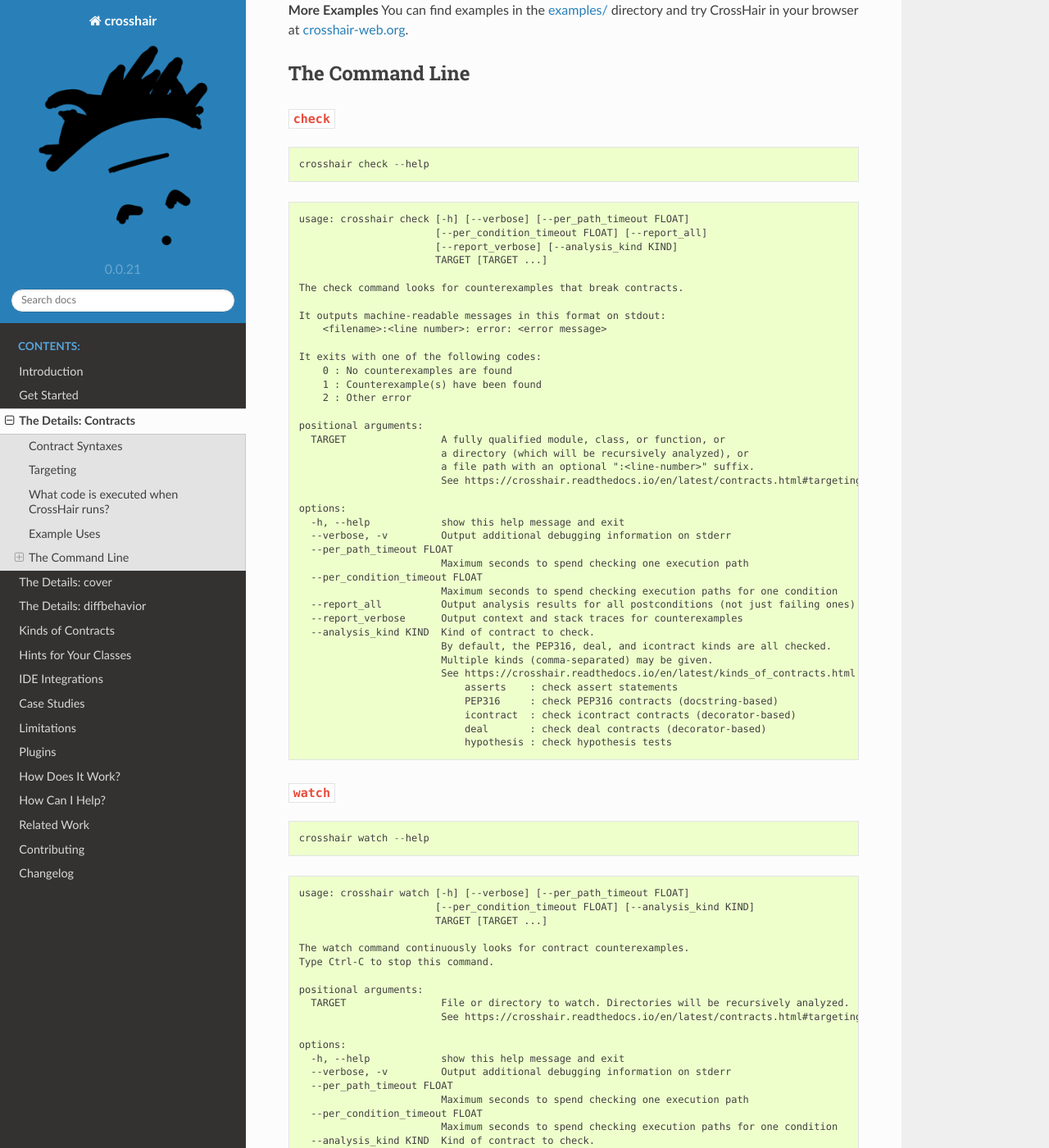
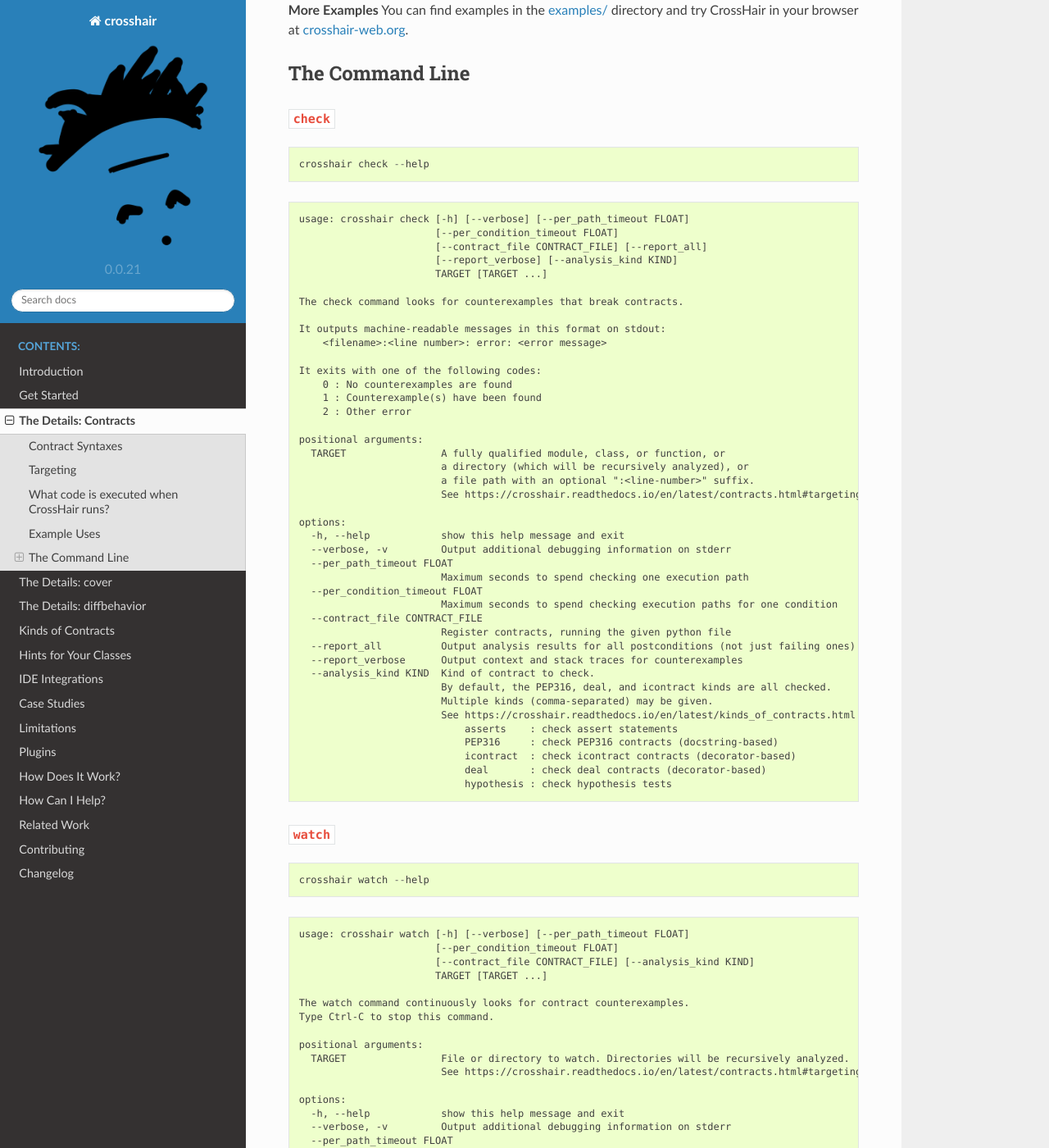
Before and after one commit to pschanely/CrossHair, a Sphinx documentation site: the page built from doc/source/contracts.rst, in a window 1280 px wide and 1400 px high, scrolled down 3508 px. Shown: the whole window at 82% size. Built offline with Sphinx 7.4.7 and the Read the Docs theme 2.0.0, drawn with Linux system fonts in a browser that asks for light colours; the version number is read from the project's files by our own code; some of the changed text lies outside the part shown.

Commit message:
Update the doc and format code.

```diff
--- a/doc/source/contracts.rst
+++ b/doc/source/contracts.rst
@@ -167,7 +167,8 @@ The Command Line
 .. code-block:: text
 
     usage: crosshair check [-h] [--verbose] [--per_path_timeout FLOAT]
-                           [--per_condition_timeout FLOAT] [--report_all]
+                           [--per_condition_timeout FLOAT]
+                           [--contract_file CONTRACT_FILE] [--report_all]
                            [--report_verbose] [--analysis_kind KIND]
                            TARGET [TARGET ...]
 
@@ -194,6 +195,8 @@ The Command Line
                             Maximum seconds to spend checking one execution path
       --per_condition_timeout FLOAT
                             Maximum seconds to spend checking execution paths for one condition
+      --contract_file CONTRACT_FILE
+                            Register contracts, running the given python file
       --report_all          Output analysis results for all postconditions (not just failing ones)
       --report_verbose      Output context and stack traces for counterexamples
       --analysis_kind KIND  Kind of contract to check.
@@ -219,7 +222,8 @@ The Command Line
 .. code-block:: text
 
     usage: crosshair watch [-h] [--verbose] [--per_path_timeout FLOAT]
-                           [--per_condition_timeout FLOAT] [--analysis_kind KIND]
+                           [--per_condition_timeout FLOAT]
+                           [--contract_file CONTRACT_FILE] [--analysis_kind KIND]
                            TARGET [TARGET ...]
 
     The watch command continuously looks for contract counterexamples.
@@ -236,6 +240,8 @@ The Command Line
                             Maximum seconds to spend checking one execution path
       --per_condition_timeout FLOAT
                             Maximum seconds to spend checking execution paths for one condition
+      --contract_file CONTRACT_FILE
+                            Register contracts, running the given python file
       --analysis_kind KIND  Kind of contract to check.
                             By default, the PEP316, deal, and icontract kinds are all checked.
                             Multiple kinds (comma-separated) may be given.
--- a/doc/source/cover.rst
+++ b/doc/source/cover.rst
@@ -65,6 +65,7 @@ How do I try it?
 
     usage: crosshair cover [-h] [--verbose] [--per_path_timeout FLOAT]
                            [--per_condition_timeout FLOAT]
+                           [--contract_file CONTRACT_FILE]
                            [--example_output_format FORMAT] [--coverage_type TYPE]
                            FUNCTION
 
@@ -82,6 +83,8 @@ How do I try it?
                             Maximum seconds to spend checking one execution path
       --per_condition_timeout FLOAT
                             Maximum seconds to spend checking execution paths for one condition
+      --contract_file CONTRACT_FILE
+                            Register contracts, running the given python file
       --example_output_format FORMAT
                             Determines how to output examples.
                                 argument_dictionary : Output arguments as repr'd, ordered dictionaries
--- a/doc/source/diff_behavior.rst
+++ b/doc/source/diff_behavior.rst
@@ -46,6 +46,7 @@ How do I try it?
 
     usage: crosshair diffbehavior [-h] [--verbose] [--per_path_timeout FLOAT]
                                   [--per_condition_timeout FLOAT]
+                                  [--contract_file CONTRACT_FILE]
                                   FUNCTION1 FUNCTION2
 
     Find differences in the behavior of two functions.
@@ -62,6 +63,8 @@ How do I try it?
                             Maximum seconds to spend checking one execution path
       --per_condition_timeout FLOAT
                             Maximum seconds to spend checking execution paths for one condition
+      --contract_file CONTRACT_FILE
+                            Register contracts, running the given python file
 
 .. Help ends: crosshair diffbehavior --help
 
```
Also changed, not shown: 1 other file.
